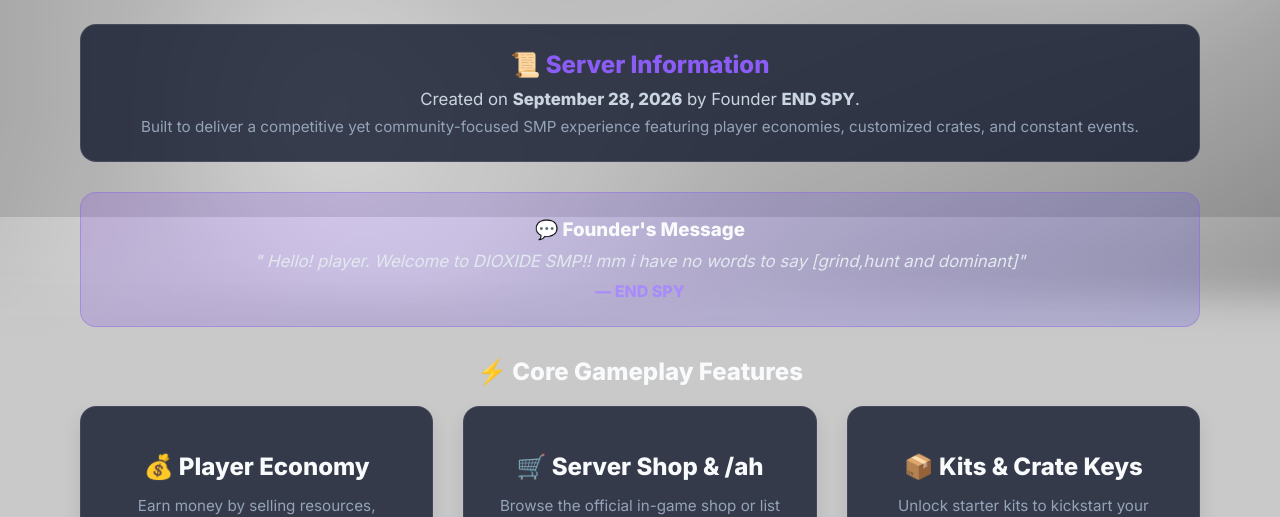
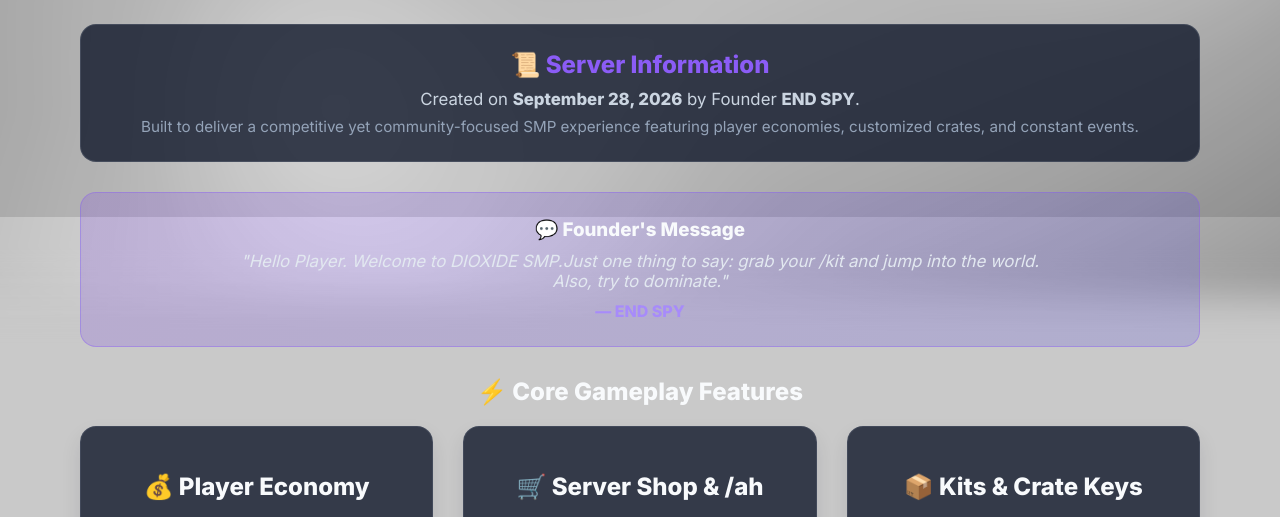
Before and after one commit to JAEX4U/OXI-STORE, a plain HTML site: page index.html in a window 1280 px wide. Shown: the part 583-1100 px from the top of the page. Drawn offline with Linux system fonts and the light colour scheme.

Commit message:
Update index.html

```diff
--- a/index.html
+++ b/index.html
@@ -62,7 +62,7 @@
         <section class="speech-box" style="background: linear-gradient(135deg, rgba(124, 58, 237, 0.2), rgba(79, 70, 229, 0.2)); border: 1px solid rgba(139, 92, 246, 0.4); border-radius: 16px; padding: 25px; margin-bottom: 30px; text-align: center;">
             <h3 style="color: #f8fafc; margin-bottom: 10px;">💬 Founder's Message</h3>
             <blockquote style="font-style: italic; color: #e2e8f0; font-size: 1.05rem; max-width: 800px; margin: 0 auto;">
-                " Hello! player. Welcome to DIOXIDE SMP!! mm i have no words to say [grind,hunt and dominant]"
+                "Hello Player. Welcome to DIOXIDE SMP.Just one thing to say: grab your /kit and jump into the world. Also, try to dominate."
             </blockquote>
             <span style="display: block; margin-top: 10px; color: #a78bfa; font-weight: 700;">— END SPY</span>
         </section>
```
